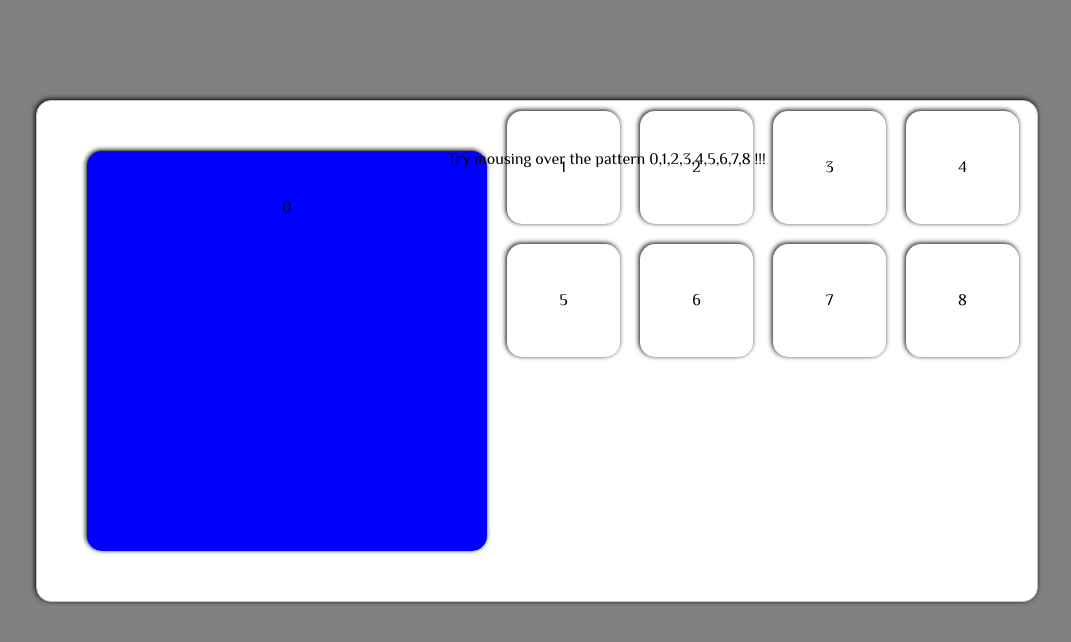
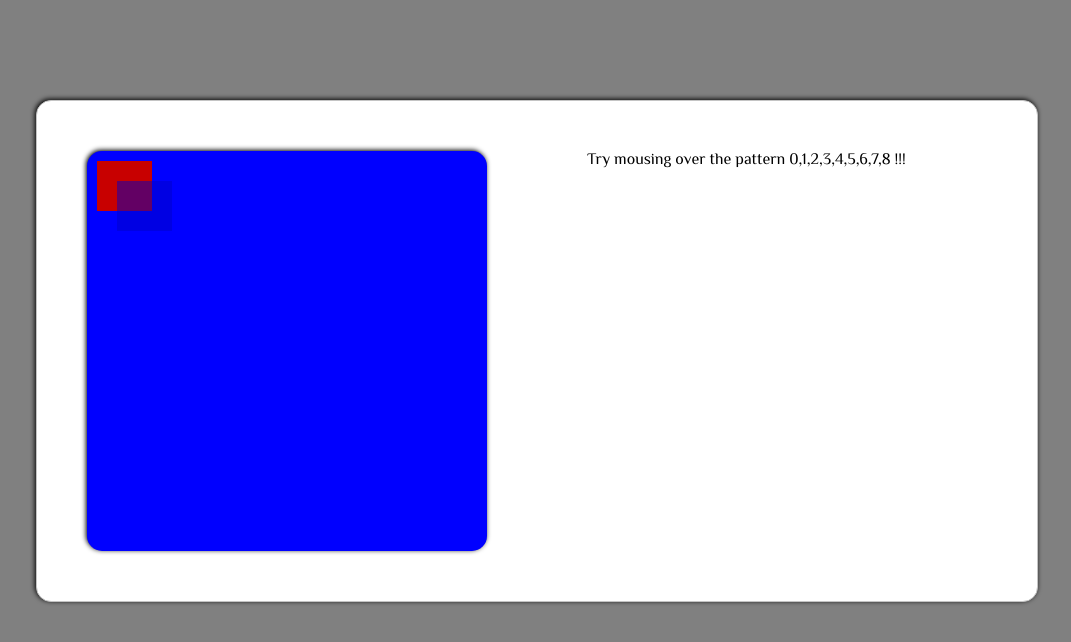
Before and after one commit to jeffyoung23/MotionSense, a plain HTML site: page MotionSense.html in a window 1280 px wide. Shown: the whole page, without its empty margins (103-1174 px from the left). Drawn offline with Linux system fonts and the light colour scheme.

Commit message:
add canvas element and canvas js file

```diff
--- a/CSS/MotionSenseStyle.css
+++ b/CSS/MotionSenseStyle.css
@@ -50,28 +50,9 @@ box-shadow:-1px -1px 5px #000;
 -moz-box-shadow: -1px -1px 5px #000;
 }
 
-.input_item{
-float:left;
-background: white;
-margin-left: 10px;
-margin-right:10px;
-margin-top:10px;
-margin-bottom:10px;
-height: 113px;
-width: 113px;
--moz-border-radius: 15px;
-border-radius: 15px;
-border: 0px solid #C4C4C4;
-box-shadow:-1px -1px 5px #000;
--webkit-box-shadow:-1px -1px 5px #000;
--moz-box-shadow: -1px -1px 5px #000
+#input_canvas{
 }
 
-#item_text{
-text-align: center;
-vertical-align: middle;
-line-height: 113px;
-}
 
 #right_console{
 margin-left: 550px;
@@ -87,33 +68,3 @@ top: 0;
 #list_items{
 margin-top: 15px;
 }
-
-#0{
-}
-
-#1{
-}
-
-#2{
-}
-
-#3{
-}
-
-#4{
-}
-
-#5{
-}
-
-#6{
-}
-
-#7{
-}
-
-#8{
-}
-
-#9{
-}
--- /dev/null
+++ b/JS/MotionSenseCanvas.js
@@ -0,0 +1,12 @@
+function draw() {
+    var canvas = document.getElementById("input_canvas");
+    if (canvas.getContext) {
+        var ctx = canvas.getContext("2d");
+
+        ctx.fillStyle = "rgb(200,0,0)";
+        ctx.fillRect (10, 10, 55, 50);
+
+        ctx.fillStyle = "rgba(0, 0, 200, 0.5)";
+        ctx.fillRect (30, 30, 55, 50);
+    }
+}
--- a/JS/MotionSenseScript.js
+++ b/JS/MotionSenseScript.js
@@ -9,7 +9,9 @@ function addItem(n){
     addItemToList(n);
     count = count + 1;
     if(check()){
-	return compare();
+	if(compare()){
+	    window.location = "http://www.espn.com/";
+	}
     }
 }
 
@@ -21,7 +23,6 @@ function compare(){
 	    if(pattern[i]!=answer[i]){
 		console.log("inside if statement");
 		status = false;
-		window.location = "http://www.espn.com/"
 	    }
 	}
     return status;
--- a/MotionSense.html
+++ b/MotionSense.html
@@ -5,37 +5,12 @@
  rel='stylesheet' type='text/css'>
 <link rel="stylesheet" href="CSS/MotionSenseStyle.css" type="text/css">
 <script src="JS/MotionSenseScript.js"></script>
+<script src="JS/MotionSenseCanvas.js"></script>
 </head>
-<body>
+<body onload="draw();">
 <div id = "console">
-<div id = "input_console"
-<div id = "0" class = "input_item" onMouseOver = "addItem(0)" >
-<div id = "item_text">0</div>
-</div>
-<div id= "1" class = "input_item" onMouseOver = "addItem(1)" >
-<div id = "item_text">1</div>
-</div>
-<div id= "2" class = "input_item" onMouseOver = "addItem(2)" >
-<div id = "item_text">2</div>
-</div>
-<div id= "3" class = "input_item" onMouseOver = "addItem(3)">
-<div id = "item_text">3</div>
-</div>
-<div id= "4" class = "input_item" onMouseOver = "addItem(4)">
-<div id = "item_text">4</div>
-</div>
-<div id= "5" class = "input_item" onMouseOver = "addItem(5)">
-<div id = "item_text">5</div>
-</div>
-<div id= "6" class = "input_item" onMouseOver = "addItem(6)">
-<div id = "item_text">6</div>
-</div>
-<div id= "7" class = "input_item" onMouseOver = "addItem(7)">
-<div id = "item_text">7</div>
-</div>
-<div id= "8" class = "input_item" onMouseOver = "addItem(8)">
-<div id = "item_text">8</div>
-</div>
+<div id = "input_console">
+<canvas id="input_canvas" width="400" height="400"></canvas>
 </div>
 <div id = "right_console">
 <div id = "title_item">Try mousing over the pattern 0,1,2,3,4,5,6,7,8 !!!</div>
```
